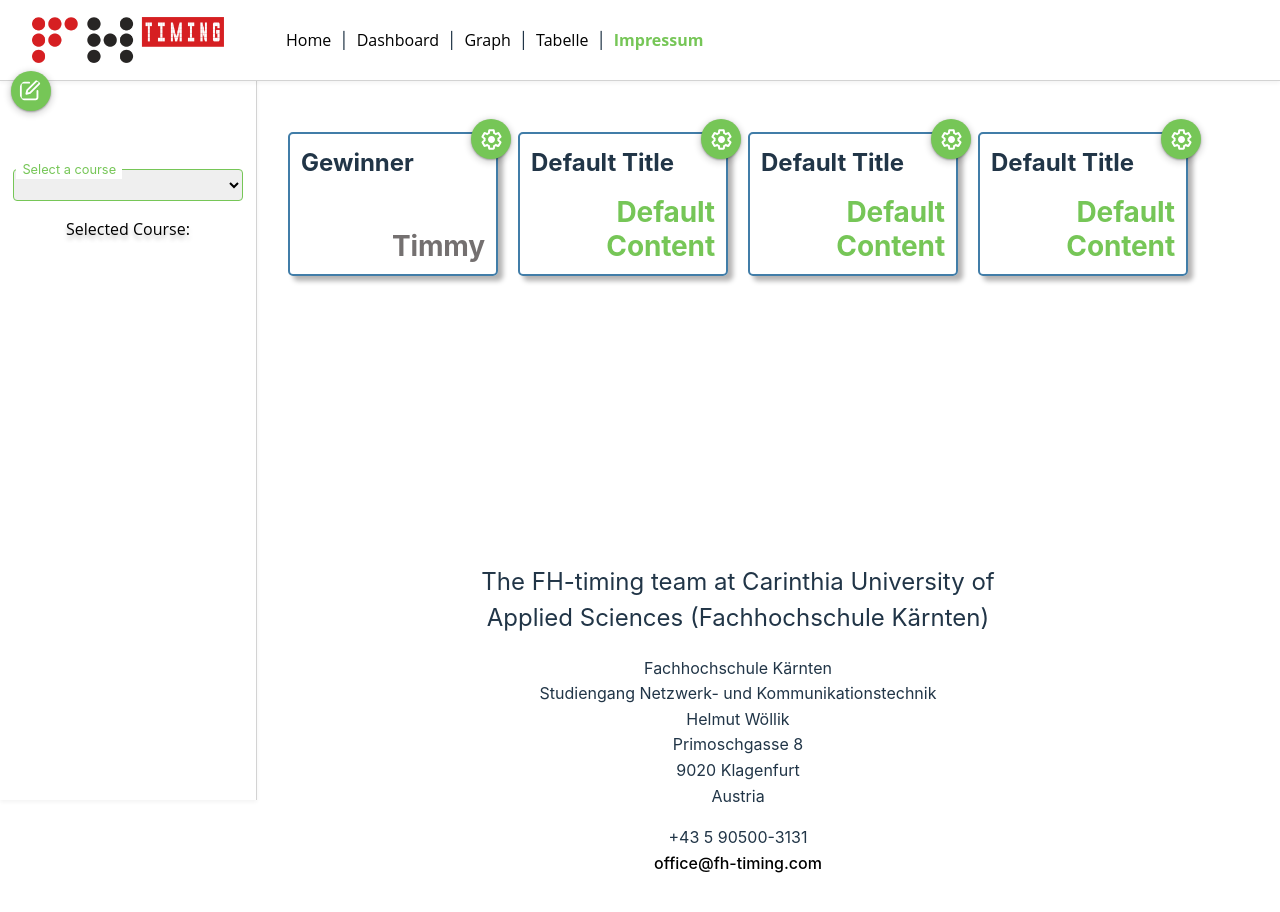
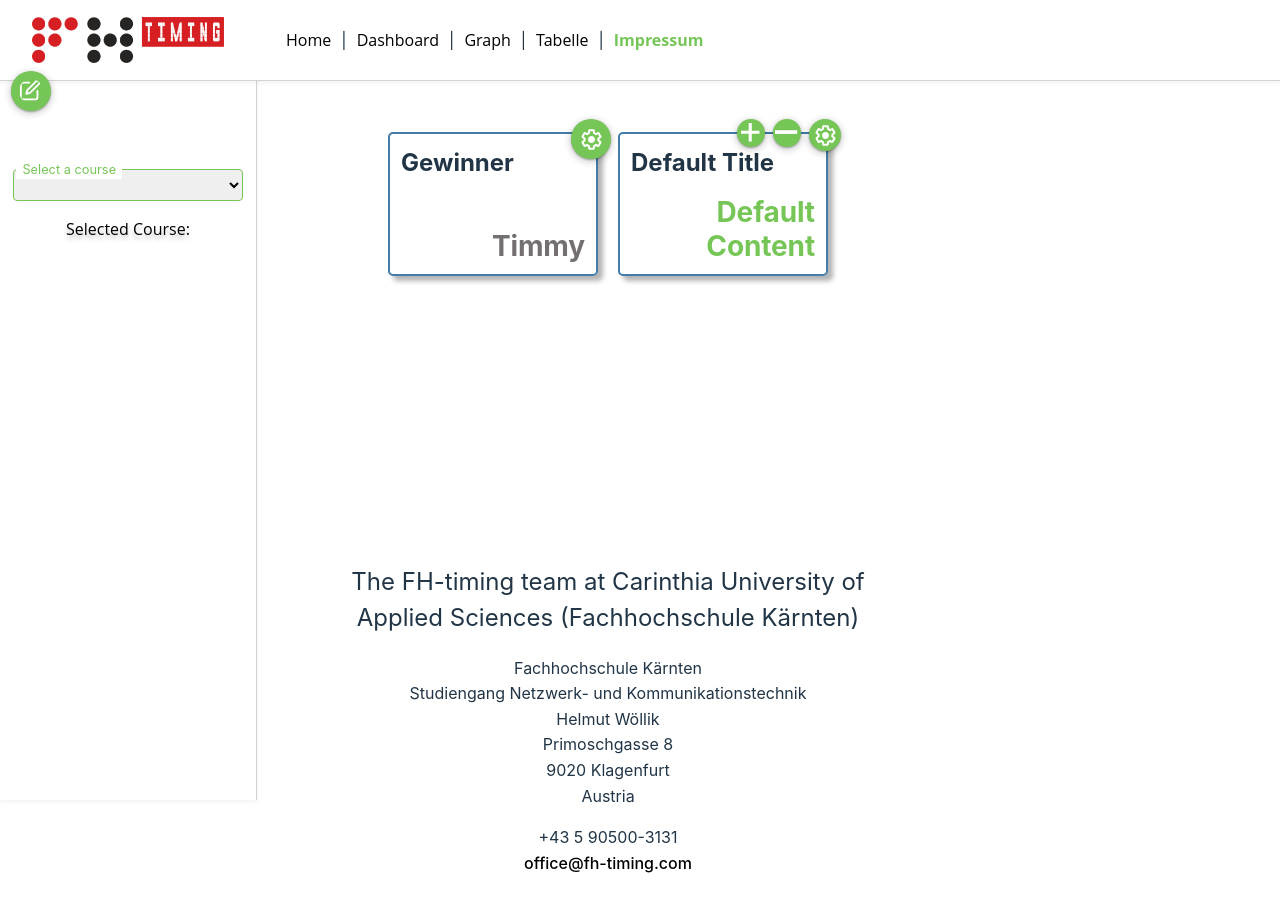
Before and after one commit to szeminator/fhtiming, a Vue app in the folder dashboard/: page /impressum in a window 1280 px wide. Shown: the top 912 px of the page. Built offline with nearby package versions, Linux system fonts and the light colour scheme.

Commit message:
delete add

```diff
--- a/dashboard/src/App.vue
+++ b/dashboard/src/App.vue
@@ -6,10 +6,34 @@ import Sidebar from './views/Sidebar.vue';
 import { ref } from 'vue';
 
 const isSidebarVisible = ref(true);
+const infoBoxPercentages = ref([{ title: "Info2" }]);
+const infoBoxValues = ref([{ title: "Info" }]); // Initialize with existing InfoBoxValue
 
 function toggleSidebar() {
   isSidebarVisible.value = !isSidebarVisible.value;
 }
+
+function addInfoBoxValue() {
+  infoBoxValues.value.push({ title: `Value${infoBoxValues.value.length + 1}` });
+}
+
+function removeInfoBoxValue(index) {
+  if (infoBoxValues.value.length > 1) {
+    infoBoxValues.value.splice(index, 1);
+  }
+}
+
+
+function addInfoBoxPercentage() {
+  infoBoxPercentages.value.push({ title: `Value${infoBoxPercentages.value.length + 1}` });
+}
+
+function removeInfoBoxPercentage(index) {
+  if (infoBoxPercentages.value.length > 1) {
+    infoBoxPercentages.value.splice(index, 1);
+  }
+}
+
 </script>
 
 <template>
@@ -22,10 +46,15 @@ function toggleSidebar() {
   </div>
   <div :class="isSidebarVisible ? 'content-with-sidebar' : 'content-full-width'">
     <div class="info-container">
-    <InfoBoxValue title="Info" />
-    <InfoBoxPercentage title="Info2" />
-    <InfoBoxPercentage title="Info3" />
-    <InfoBoxPercentage title="Info5" />
+
+      <InfoBoxValue v-for="(box, index) in infoBoxValues" :key="index" :title="box.title" />
+    <InfoBoxPercentage
+        v-for="(box, index) in infoBoxPercentages"
+        :key="index"
+        :title="box.title"
+        @add="addInfoBoxPercentage"
+        @delete="() => removeInfoBoxPercentage(index)"
+      />
   </div>
    <router-view />
   </div>
@@ -99,4 +128,13 @@ function toggleSidebar() {
   box-shadow: 0px 2px 6px 2px rgba(0, 0, 0, 0.15), 0px 1px 2px 0px rgba(0, 0, 0, 0.30);
   outline: none; /* Removes the outline on focus as well */
 }
+
+.delete-button {
+  /* Styling for the delete button */
+  background: none;
+  border: none;
+  cursor: pointer;
+  padding: 0;
+  margin-left: -30px; /* Adjust based on your layout */
+}
 </style>
--- a/dashboard/src/components/InfoBoxPercentage.vue
+++ b/dashboard/src/components/InfoBoxPercentage.vue
@@ -9,6 +9,8 @@ const infoboxTitle = ref('Default Title');
 const infoboxContent = ref('Default Content');
 const configButton = ref(null);
 const modalPosition = ref({ x: 0, y: 0 });
+
+const emit = defineEmits(['add', 'delete']);
 
 const openModal = () => {
   if (configButton.value && configButton.value.offsetParent) {
@@ -28,9 +30,6 @@ const openModal = () => {
   }
 };
 
-
-
-
 // Handle selection from Questions.vue
 const handleSelection = (selectedOption) => {
   showModal.value = false;
@@ -38,11 +37,27 @@ const handleSelection = (selectedOption) => {
   // Retrieve and filter info from the store based on selectedOption
   infoboxContent.value = selectedOption.content;
 };
+
+function emitAddEvent() {
+  emit('add');
+}
+
+function emitDeleteEvent() {
+  emit('delete');
+}
 </script>
 
 <template>
 <div class="infobox">
+  <div class="control-buttons">
+    <button @click="emitAddEvent" class="add-button">
+      <img src="/add.svg" alt="Add" />
+    </button>
+    <button @click="emitDeleteEvent" class="delete-button">
+      <img src="/delete.svg" alt="Delete" />
+    </button>
     <img src="/config.svg" alt="Config" class="config-icon" ref="configButton" @click="openModal" />
+  </div>
     <h3 class="text-lg font-semibold title">{{ infoboxTitle }}</h3>
     <p class="content">{{ infoboxContent }}</p>
   <Options v-if="showModal" :position="modalPosition" @close="showModal = false" @select="handleSelection" />
@@ -92,13 +107,35 @@ const handleSelection = (selectedOption) => {
     box-sizing: border-box;
   }
 
-  .config-icon {
+  .control-buttons {
   position: absolute;
   top: -15px;
   right: -15px;
+  display: flex;
+  gap: 8px;
+}
+
+.add-button, .delete-button {
   background-color: #76C657;
   border-radius: 50%;
-    padding: 8px;
+  padding: 4px;
+  width: 28px;
+  height: 28px;
   box-shadow: 0px 2px 6px 2px rgba(0, 0, 0, 0.15), 0px 1px 2px 0px rgba(0, 0, 0, 0.30);
+  display: flex;
+  justify-content: center;
+  align-items: center;
+}
+
+.config-icon {
+  background-color: #76C657;
+  border-radius: 50%;
+  padding: 4px; /* Adjust padding to reduce size */
+  width: 24px; /* Adjusted width */
+  height: 24px; /* Adjusted height */
+  box-shadow: 0px 2px 6px 2px rgba(0, 0, 0, 0.15), 0px 1px 2px 0px rgba(0, 0, 0, 0.30);
+  display: flex;
+  justify-content: center;
+  align-items: center;
 }
   </style>
```
Also changed, not shown: dashboard/src/components/InfoBoxValue.vue (+0 -9 lines), dashboard/public/add.svg (added), dashboard/public/delete.svg (added). Lines whose indentation alone changed are shown as unchanged.
